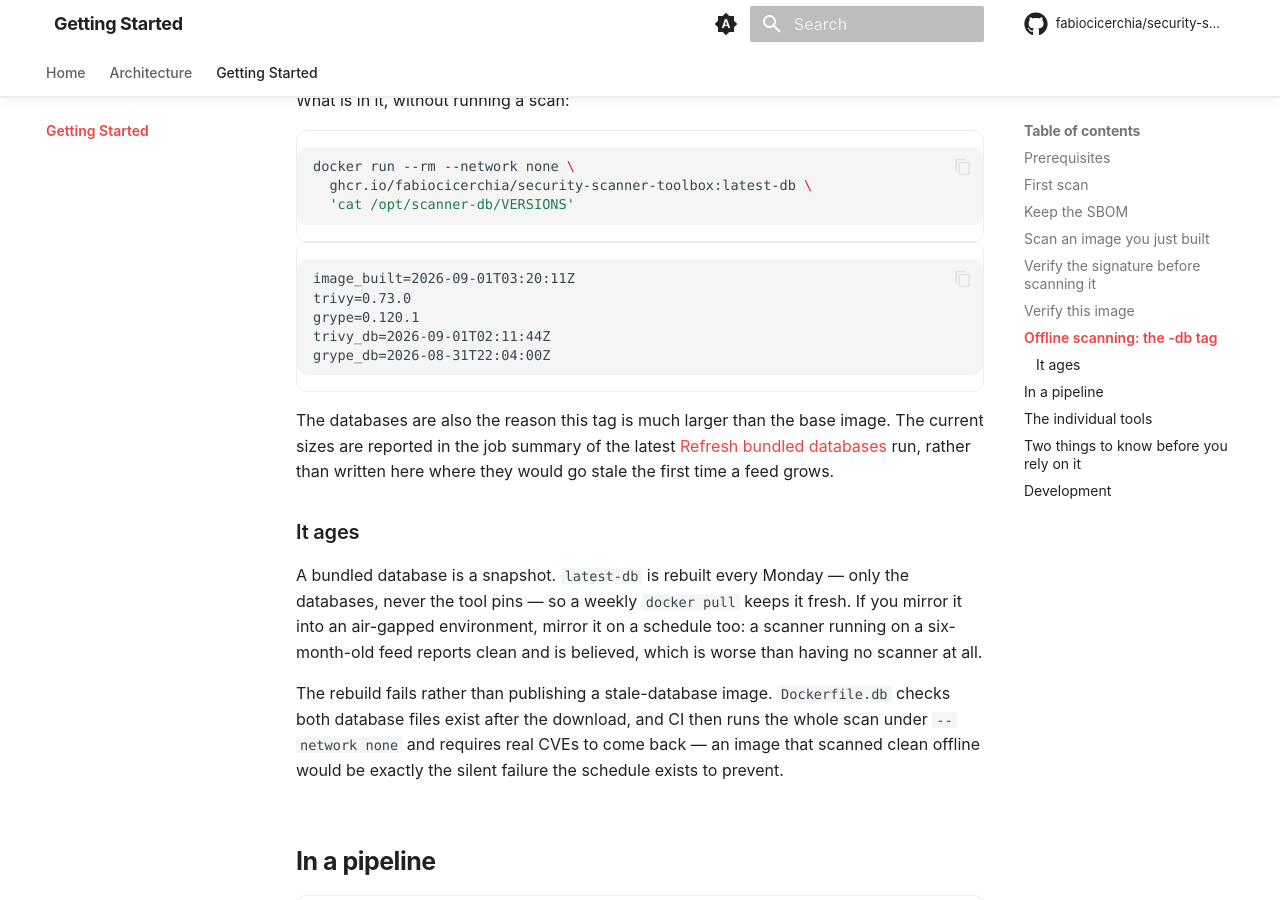
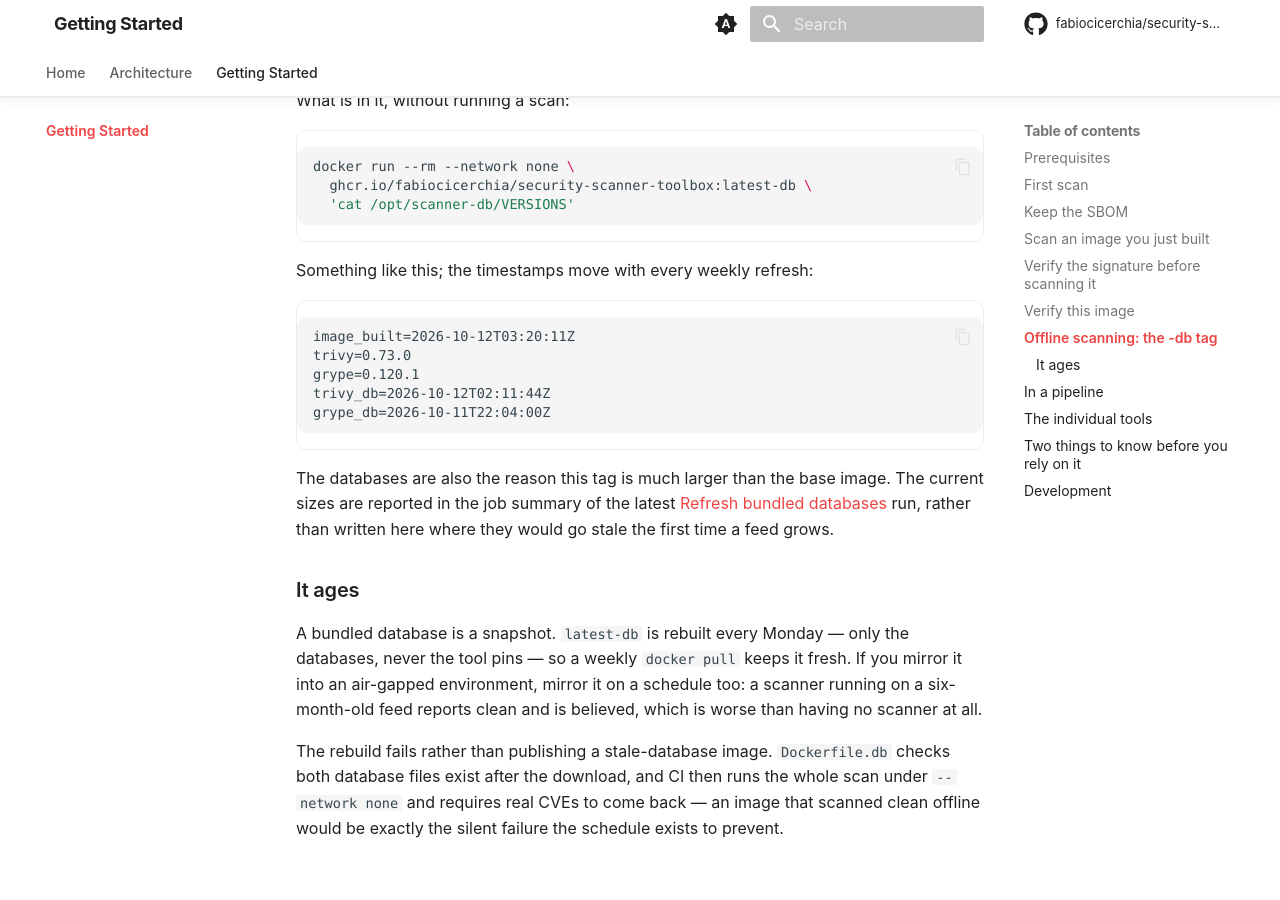
Before and after one commit to fabiocicerchia/security-scanner-toolbox, an MkDocs documentation site: the page built from docs/getting-started.md, in a window 1280 px wide and 900 px high, scrolled down 3131 px. Built offline with MkDocs 1.6.1 and Material for MkDocs 9.7.7, drawn with Linux system fonts in a browser that asks for light colours; comment, search, counter and statistics services are not loaded.

Commit message:
docs: date the latest-db VERSIONS example after the grype it shows
grype 0.120.1 was released on 2026-10-06, so an image built on
2026-09-01 could not contain it. Say the block is an example whose
timestamps move with each refresh.

Co-Authored-By: Claude Sonnet 5.5 <noreply@anthropic.com>
Claude-Session: https://claude.ai/code/session_019FwnuTvxtNruikhsY1MtQw

````diff
--- a/docs/getting-started.md
+++ b/docs/getting-started.md
@@ -134,12 +134,14 @@ docker run --rm --network none \
   'cat /opt/scanner-db/VERSIONS'
 ```
 
+Something like this; the timestamps move with every weekly refresh:
+
 ```text
-image_built=2026-09-01T03:20:11Z
+image_built=2026-10-12T03:20:11Z
 trivy=0.73.0
 grype=0.120.1
-trivy_db=2026-09-01T02:11:44Z
-grype_db=2026-08-31T22:04:00Z
+trivy_db=2026-10-12T02:11:44Z
+grype_db=2026-10-11T22:04:00Z
 ```
 
 The databases are also the reason this tag is much larger than the base image.
````
